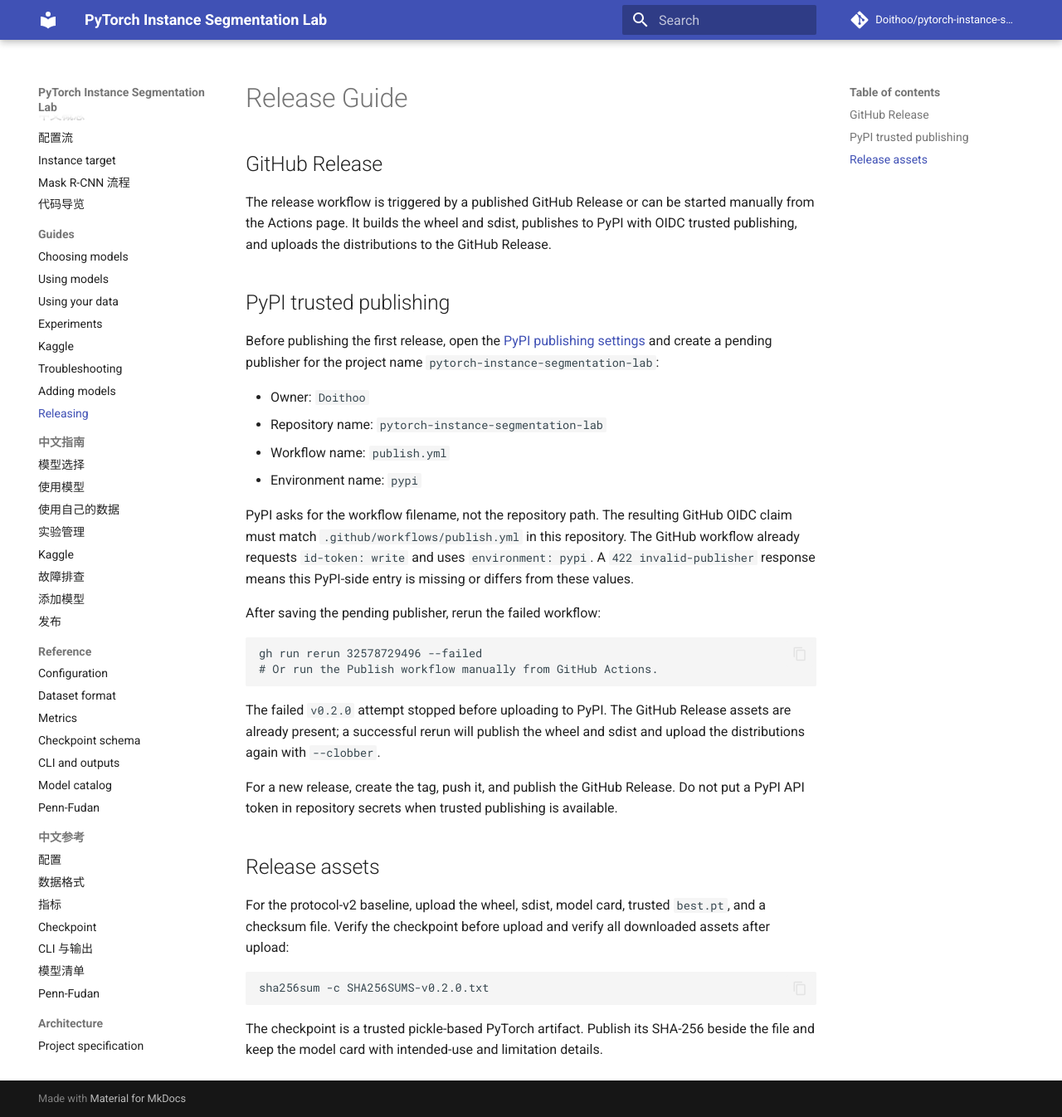
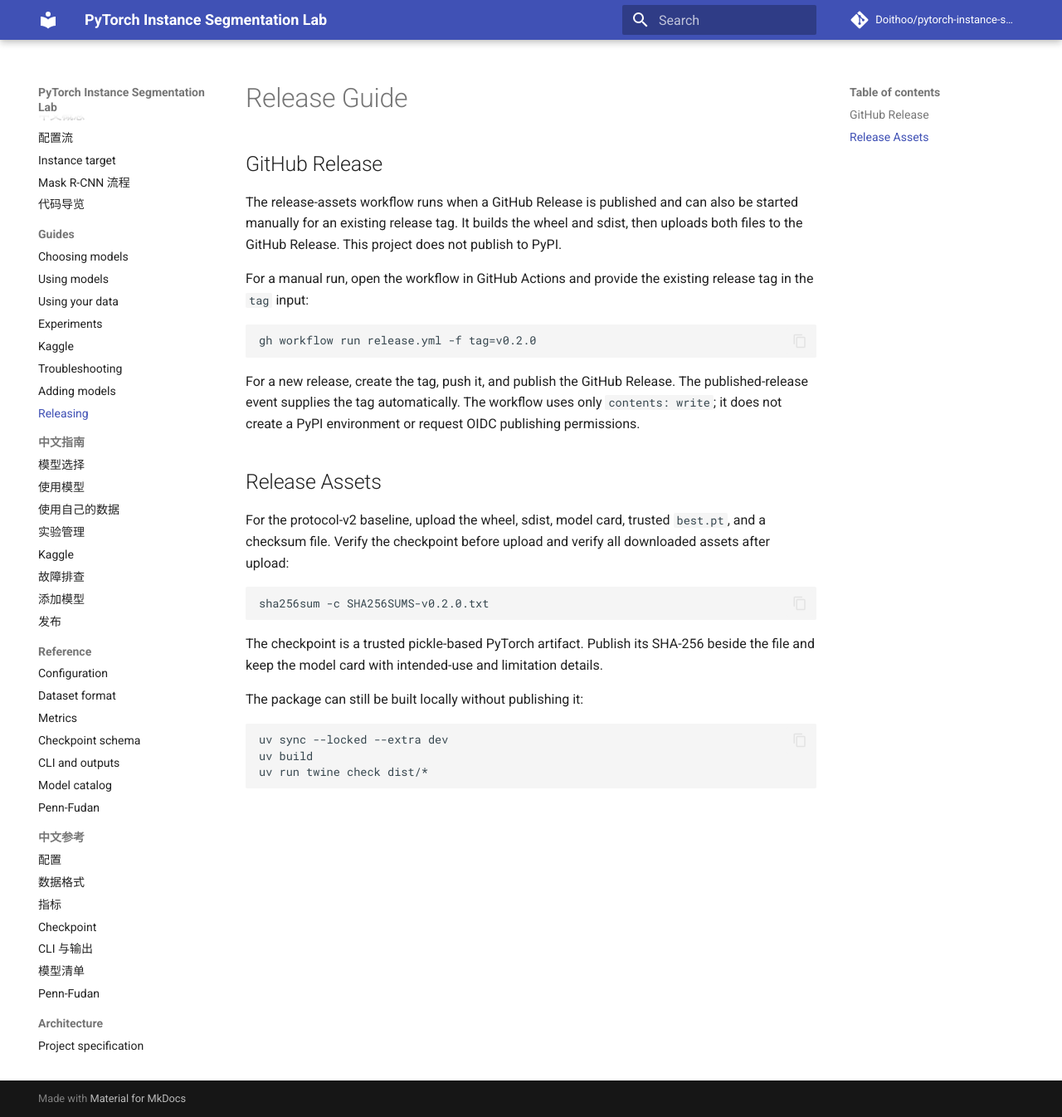
Before and after one commit to Doithoo/pytorch-instance-segmentation-lab, an MkDocs documentation site: the page built from docs/guides/releasing.md, in a window 1280 px wide and 1346 px high. Shown: the whole window at 83% size. Built offline with MkDocs 1.6.1 and Material for MkDocs 9.7.7, drawn with Linux system fonts in a browser that asks for light colours; comment, search, counter and statistics services are not loaded.

````diff
--- a/docs/guides/releasing.md
+++ b/docs/guides/releasing.md
@@ -2,31 +2,17 @@
 
 ## GitHub Release
 
-The release workflow is triggered by a published GitHub Release or can be started manually from the Actions page. It builds the wheel and sdist, publishes to PyPI with OIDC trusted publishing, and uploads the distributions to the GitHub Release.
+The release-assets workflow runs when a GitHub Release is published and can also be started manually for an existing release tag. It builds the wheel and sdist, then uploads both files to the GitHub Release. This project does not publish to PyPI.
 
-## PyPI trusted publishing
-
-Before publishing the first release, open the [PyPI publishing settings](https://pypi.org/manage/account/publishing/) and create a pending publisher for the project name `pytorch-instance-segmentation-lab`:
-
-- Owner: `Doithoo`
-- Repository name: `pytorch-instance-segmentation-lab`
-- Workflow name: `publish.yml`
-- Environment name: `pypi`
-
-PyPI asks for the workflow filename, not the repository path. The resulting GitHub OIDC claim must match `.github/workflows/publish.yml` in this repository. The GitHub workflow already requests `id-token: write` and uses `environment: pypi`. A `422 invalid-publisher` response means this PyPI-side entry is missing or differs from these values.
-
-After saving the pending publisher, rerun the failed workflow:
+For a manual run, open the workflow in GitHub Actions and provide the existing release tag in the `tag` input:
 
 ```bash
-gh run rerun 32578729496 --failed
-# Or run the Publish workflow manually from GitHub Actions.
+gh workflow run release.yml -f tag=v0.2.0
 ```
 
-The failed `v0.2.0` attempt stopped before uploading to PyPI. The GitHub Release assets are already present; a successful rerun will publish the wheel and sdist and upload the distributions again with `--clobber`.
+For a new release, create the tag, push it, and publish the GitHub Release. The published-release event supplies the tag automatically. The workflow uses only `contents: write`; it does not create a PyPI environment or request OIDC publishing permissions.
 
-For a new release, create the tag, push it, and publish the GitHub Release. Do not put a PyPI API token in repository secrets when trusted publishing is available.
-
-## Release assets
+## Release Assets
 
 For the protocol-v2 baseline, upload the wheel, sdist, model card, trusted `best.pt`, and a checksum file. Verify the checkpoint before upload and verify all downloaded assets after upload:
 
@@ -35,3 +21,11 @@ sha256sum -c SHA256SUMS-v0.2.0.txt
 ```
 
 The checkpoint is a trusted pickle-based PyTorch artifact. Publish its SHA-256 beside the file and keep the model card with intended-use and limitation details.
+
+The package can still be built locally without publishing it:
+
+```bash
+uv sync --locked --extra dev
+uv build
+uv run twine check dist/*
+```
````
Also changed, not shown: CHANGELOG.md (+1 -1 lines), docs/guides/releasing.zh-CN.md (+12 -18 lines), 2 other files.
